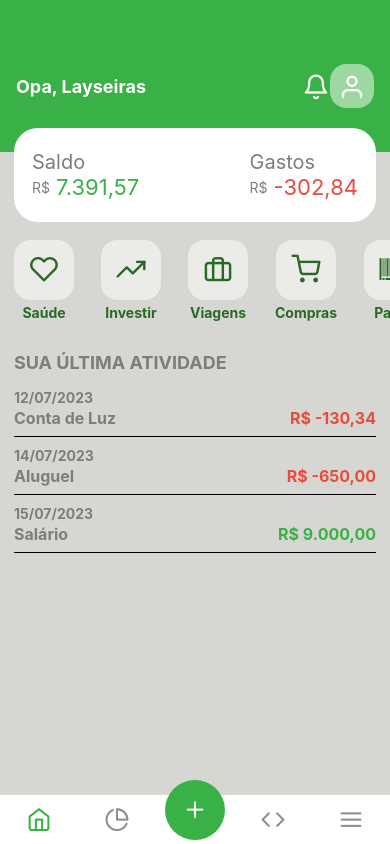
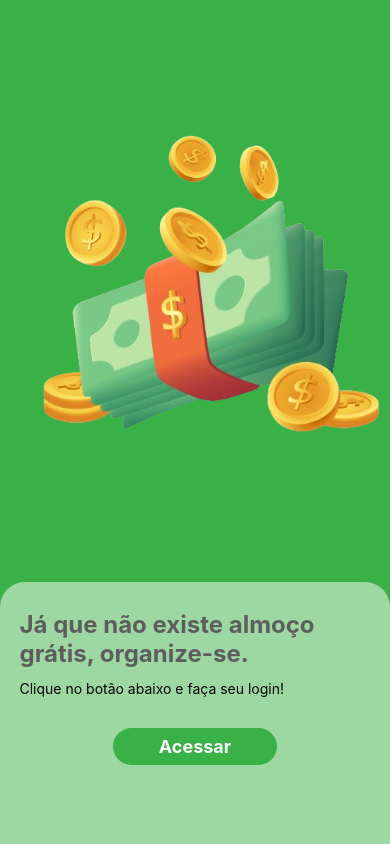
Before and after one commit to laysaalves/banknotes-app, a React Native app: screen /Welcome in a window 390 px wide. Built offline with nearby package versions, Linux system fonts and the light colour scheme.

Commit message:
Initial commit

```diff
--- a/App.js
+++ b/App.js
@@ -4,10 +4,12 @@ import { NavigationContainer } from '@react-navigation/native';
 
 import Home from "./src/pages/Home";
 import Routes from './src/routes';
+import COLORS from './src/consts/colors';
 
 export default function App() {
   return (
       <NavigationContainer>
+        <StatusBar backgroundColor={COLORS.primary} barStyle="light-content" />
       <Routes/>
     </NavigationContainer>
   );
--- a/package.json
+++ b/package.json
@@ -11,6 +11,8 @@
   "dependencies": {
     "@react-navigation/bottom-tabs": "^6.5.18",
     "@react-navigation/native": "^6.1.14",
+    "@react-navigation/native-stack": "^6.9.25",
+    "@react-navigation/stack": "^6.3.28",
     "@types/react": "~18.2.45",
     "expo": "~50.0.11",
     "expo-status-bar": "~1.11.1",
--- a/src/pages/Welcome/index.js
+++ b/src/pages/Welcome/index.js
@@ -1,10 +1,89 @@
 import React from 'react';
-import { View } from 'react-native';
+import {
+  View,
+  Text,
+  StyleSheet,
+  Image,
+  TouchableOpacity
+} from 'react-native';
 
-// import { Container } from './styles';
+import { useNavigation } from '@react-navigation/native'
 
-const Welcome = () => {
-  return <View />;
+import COLORS from '../../consts/colors';
+
+export default function Welcome() {
+  const navigation = useNavigation();
+ return (
+   <View style={styles.container}>
+
+    <View style={styles.containerLogo}>
+      <Image
+      source={require('../../assets/logo wallet.png')}
+      style={{ width: '100%' }}
+      resizeMode="contain"
+      />
+    </View>
+
+    <View style={styles.containerForm}>
+    <Text style={styles.title}>Já que não existe almoço grátis, organize-se. </Text>
+    <Text style={styles.text}>Clique no botão abaixo e faça seu login! </Text>
+
+
+    <TouchableOpacity
+    style={styles.button}
+    onPress={ () => navigation.navigate('Home')}
+    >
+      <Text style={styles.buttonText}>Acessar</Text>
+    </TouchableOpacity>
+    </View>
+
+   </View>
+  );
 }
 
-export default Welcome;
+const styles = StyleSheet.create({
+  container:{
+    flex: 1,
+    backgroundColor: COLORS.primary
+  },
+  containerLogo:{
+    flex: 2,
+    backgroundColor: COLORS.primary,
+    justifyContent: 'center',
+    alignItems: 'center'
+  },
+  containerForm: {
+    flex: 0.9,
+    backgroundColor: 'rgba(255,255,2555, 0.5)',
+    borderTopLeftRadius: 25,
+    borderTopRightRadius: 25,
+    paddingStart: '5%',
+    paddingEnd: '5%'
+  },
+  title:{
+    fontSize: 24,
+    fontWeight: 'bold',
+    marginTop: 28,
+    marginBottom: 12,
+    color: '#5d5d5d'
+  },
+  text:{
+    color: '#000'
+  },
+  button:{
+    position: 'absolute',
+    backgroundColor: COLORS.primary,
+    borderRadius: 50,
+    paddingVertical: 8,
+    width: '42%',
+    alignSelf: 'center',
+    bottom: '30%',
+    alignItems: 'center',
+    justifyContent: 'center'
+  },
+  buttonText:{
+    fontSize: 18,
+    color: COLORS.secundary,
+    fontWeight: 'bold'
+  }
+})
--- a/src/routes.js
+++ b/src/routes.js
@@ -1,21 +1,47 @@
 import React from "react";
+import { NavigationContainer } from '@react-navigation/native';
 import { createBottomTabNavigator } from "@react-navigation/bottom-tabs";
+import { createNativeStackNavigator } from "@react-navigation/native-stack";
 
 import COLORS from './consts/colors'
+
 import Home from './pages/Home'
 import Activities from './pages/Activities'
 import Plus from './pages/Plus'
 import Credits from './pages/Credits'
 import Menu from './pages/Menu'
-import ButtonAdd from "./components/ButtonAdd";
+import ButtonAdd from "./components/ButtonAdd"
+
+import Welcome from "./pages/Welcome";
+import SignUp from "./pages/SignUp";
 
 import FeatherIcon from 'react-native-vector-icons/Feather';
 
 const Tab = createBottomTabNavigator();
+const Stack = createNativeStackNavigator();
 
 export default function Routes(){
     return(
-        <Tab.Navigator
+        <Stack.Navigator>
+
+                <Stack.Screen
+                name="Welcome"
+                component={Welcome}
+                options={{ headerShown: false}}
+                />
+
+                <Stack.Screen
+                name="Home"
+                component={SignUp}
+                options={{ headerShown: false}}
+                />
+
+            </Stack.Navigator>
+    );
+}
+    function TabNavigator(){
+        return(
+            <Tab.Navigator
             screenOptions={{
                 tabBarShowLabel: false,
                 tabBarActiveTintColor: COLORS.primary,
```
Also changed, not shown: src/assets/logo wallet.png, 1 other file (tests, documents, lock files or other folders).
